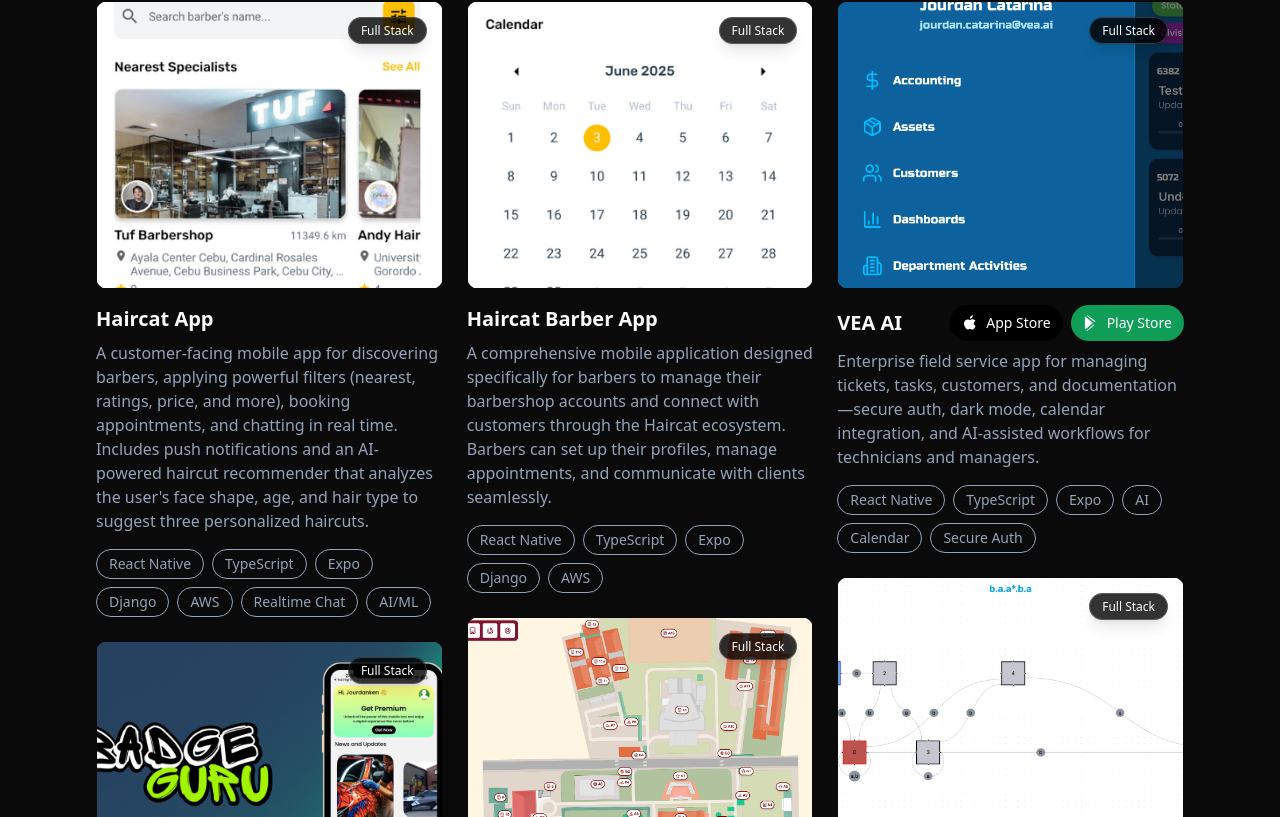
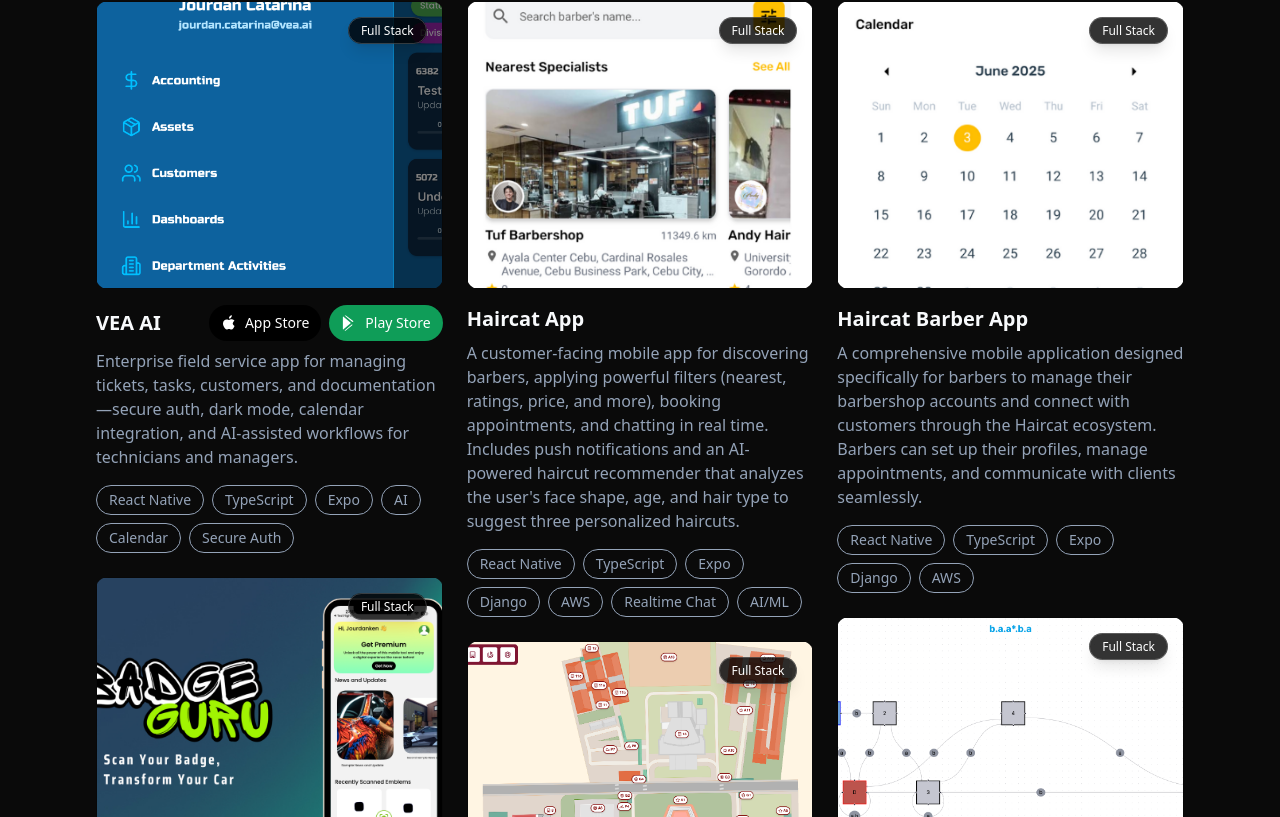
Before and after one commit to jourdancatarina3/jourdan-portfolio, a Next.js app: page / in a window 1280 px wide. Shown: the part 1055-1872 px from the top of the page. Built offline with nearby package versions, Linux system fonts and the light colour scheme.

Commit message:
Update title priority in Home component to reflect new app ranking, promoting VEA AI and adjusting existing app priorities.

```diff
--- a/app/page.tsx
+++ b/app/page.tsx
@@ -368,9 +368,10 @@
 
     const titlePriority = (title: string) => {
       const priorities: Record<string, number> = {
-        'Haircat App': 0,
-        'Haircat Barber App': 1,
-        'Badge Guru': 2,
+        'VEA AI': 0,
+        'Haircat App': 1,
+        'Haircat Barber App': 2,
+        'Badge Guru': 3,
       };
       return priorities[title] ?? 999;
     };
```
